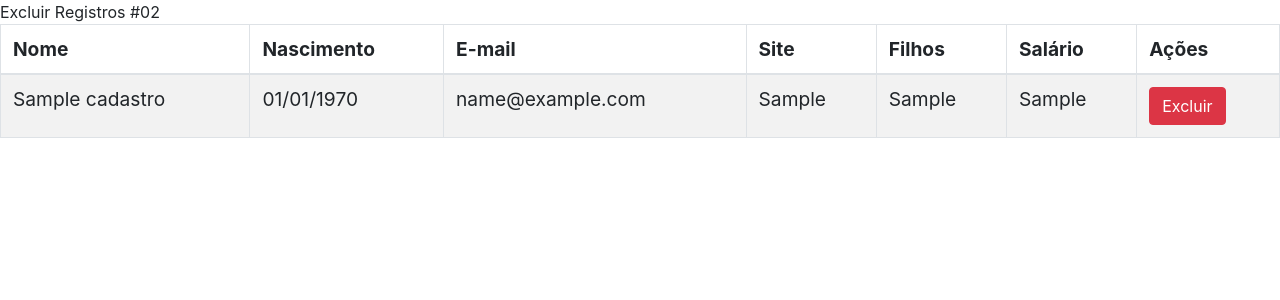
After one commit to Peuz3/php7-html5-css, a PHP site: page /db/excluir_2.php?excluir=1 in a window 1280 px wide. The commit adds this page. Shown: the top 300 px of the page. Run offline with PHP 8.4, Linux system fonts and the light colour scheme; tables that the repository leaves empty or names only in its code hold one stand-in row (values such as "Sample post").

Commit message:
Excluindo registros da tabela 02

```diff
--- /dev/null
+++ b/db/excluir_2.php
@@ -0,0 +1,73 @@
+<link rel="stylesheet" href="https://maxcdn.bootstrapcdn.com/bootstrap/4.0.0/css/bootstrap.min.css"
+    integrity="sha384-Gn5384xqQ1aoWXA+058RXPxPg6fy4IWvTNh0E263XmFcJlSAwiGgFAW/dAiS6JXm" crossorigin="anonymous">
+<div class="titulo">Excluir Registros #02</div>
+
+<?php
+
+require_once "conexao.php";
+
+$conexao = novaConexao();
+
+
+if($_GET['excluir']) {
+    $excluirSQL = "DELETE FROM cadastro WHERE id = ?";
+    $stmt = $conexao->prepare($excluirSQL);
+    $stmt->bind_param("i", $_GET['excluir']);
+    $stmt->execute();
+}
+$sql = "SELECT * FROM  cadastro";
+$resultado = $conexao->query($sql);
+
+$registros = [];
+
+if($resultado->num_rows > 0){
+    while($row = $resultado->fetch_assoc()){
+        $registros[] = $row;
+    }
+} elseif($conexao->error){
+    echo "Erro: " . $conexao->error;
+}
+
+$conexao->close();
+
+?>
+
+<table class="table table-hover table-striped table-bordered">
+    <thead>
+        <th>Nome</th>
+        <th>Nascimento</th>
+        <th>E-mail</th>
+        <th>Site</th>
+        <th>Filhos</th>
+        <th>Salário</th>
+        <th>Ações</th>
+    </thead>
+
+    <tbody>
+        <?php foreach($registros as $registro) : ?>
+        <tr>
+
+            <td><?=$registro['nome'] ?></td>
+            <td><?= date('d/m/Y', strtotime($registro['nascimento'])) ?></td>
+            <td><?=$registro['email'] ?></td>
+            <td><?=$registro['site'] ?></td>
+            <td><?=$registro['filhos'] ?></td>
+            <td><?=$registro['salario'] ?></td>
+            <td>
+                <a href="/exercicio.php?dir=db&file=excluir_2&excluir=<?= $registro['id'] ?>" class="btn btn-danger">
+                    Excluir
+                </a>
+            </td>
+        </tr>
+
+        <?php endforeach ?>
+
+    </tbody>
+
+</table>
+
+<style>
+table>* {
+    font-size: 1.2rem;
+}
+</style>
--- a/menu.php
+++ b/menu.php
@@ -687,6 +687,12 @@
                     Excluir Registros #01
                 </a>
             </li>
+
+            <li>
+                <a href="exercicio.php?dir=db&file=excluir_2">
+                    Excluir Registros #02
+                </a>
+            </li>
         </ul>
     </div> <!-- Fim da div DB -->
 
```
